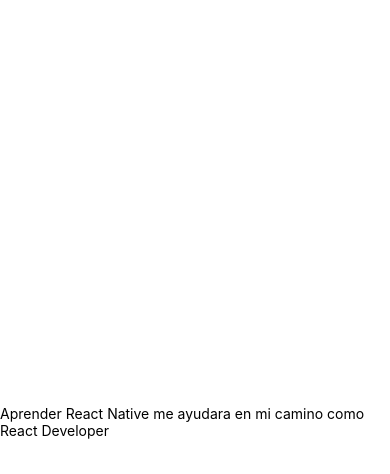
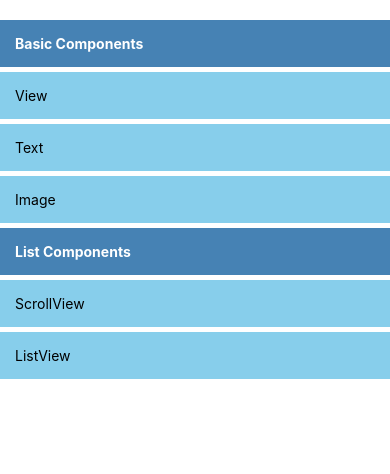
Before and after one commit to khriztianmoreno/react-native-guide, a React Native app: screen / in a window 390 px wide. Shown: the top 474 px of the page. Built offline with nearby package versions, Linux system fonts and the light colour scheme.

Commit message:
Example core component SectionList

```diff
--- a/App.js
+++ b/App.js
@@ -1,21 +1,74 @@
-import React from 'react';
-import { StyleSheet, Text, View } from 'react-native';
+import React, { Component } from 'react';
+import { SectionList, Text, StyleSheet } from 'react-native';
 
-export default class App extends React.Component {
+const sections = [
+  {
+    id: 0,
+    title: 'Basic Components',
+    data: [
+      {id: 0, text: 'View'},
+      {id: 1, text: 'Text'},
+      {id: 2, text: 'Image'},
+    ]
+  },
+  {
+    id: 1,
+    title: 'List Components',
+    data: [
+      {id: 3, text: 'ScrollView'},
+      {id: 4, text: 'ListView'},
+    ]
+  }
+]
+
+const extractKey = ({id}) => id.toString()
+
+export default class App extends Component {
+
+  renderItem = ({item}) => {
+    return (
+      <Text style={styles.row}>
+        {item.text}
+      </Text>
+    )
+  }
+
+  renderSectionHeader = ({section}) => {
+    return (
+      <Text style={styles.header}>
+        {section.title}
+      </Text>
+    )
+  }
+
   render() {
     return (
-      <View style={styles.container}>
-        <Text>Aprender React Native me ayudara en mi camino como React Developer</Text>
-      </View>
+      <SectionList
+        style={styles.container}
+        sections={sections}
+        renderItem={this.renderItem}
+        renderSectionHeader={this.renderSectionHeader}
+        keyExtractor={extractKey}
+      />
     );
   }
 }
 
 const styles = StyleSheet.create({
   container: {
+    marginTop: 20,
     flex: 1,
-    backgroundColor: '#fff',
-    alignItems: 'center',
-    justifyContent: 'center',
   },
-});
+  row: {
+    padding: 15,
+    marginBottom: 5,
+    backgroundColor: 'skyblue',
+  },
+  header: {
+    padding: 15,
+    marginBottom: 5,
+    backgroundColor: 'steelblue',
+    color: 'white',
+    fontWeight: 'bold',
+  },
+})
```
Also changed, not shown: 1 other file (tests, documents, lock files or other folders).
